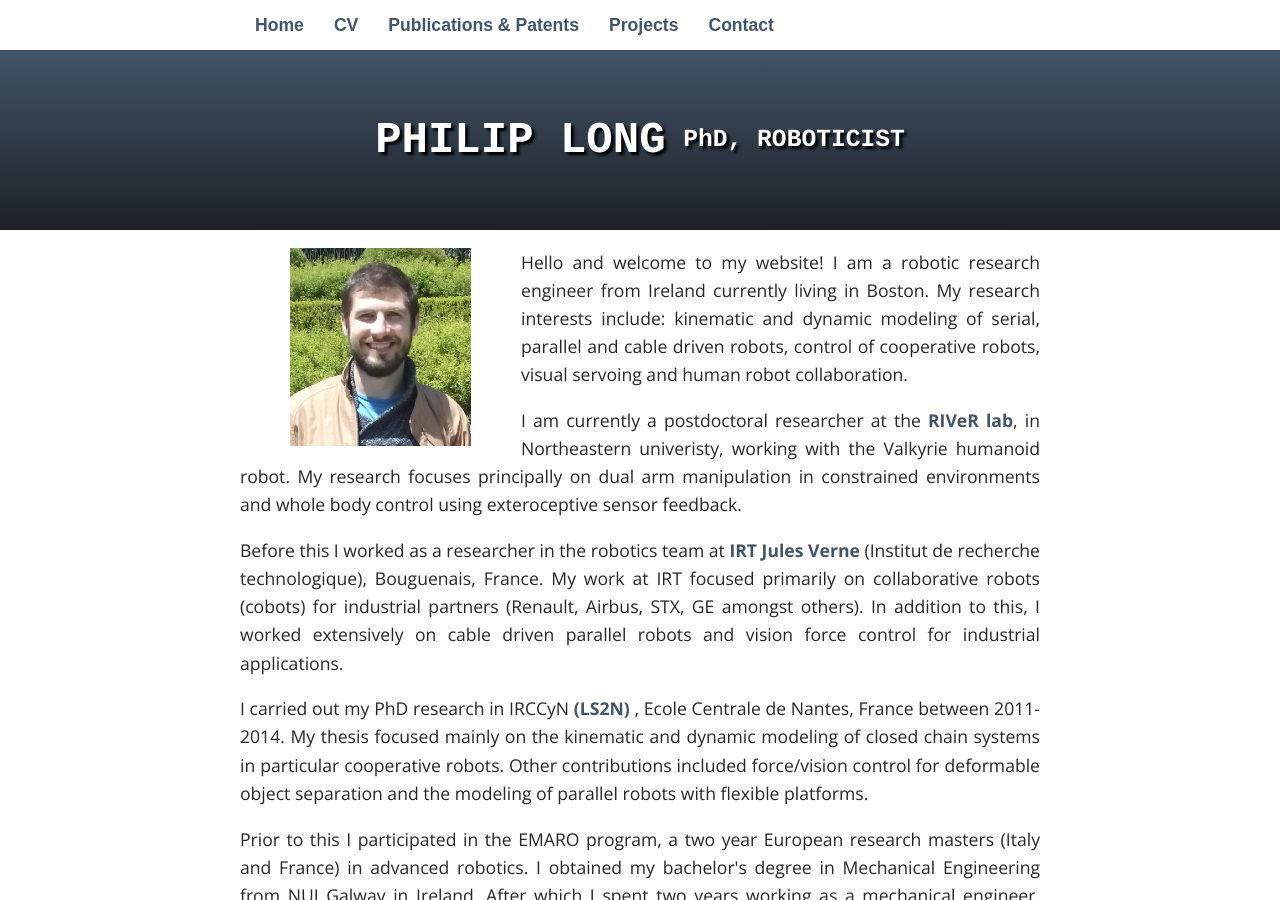
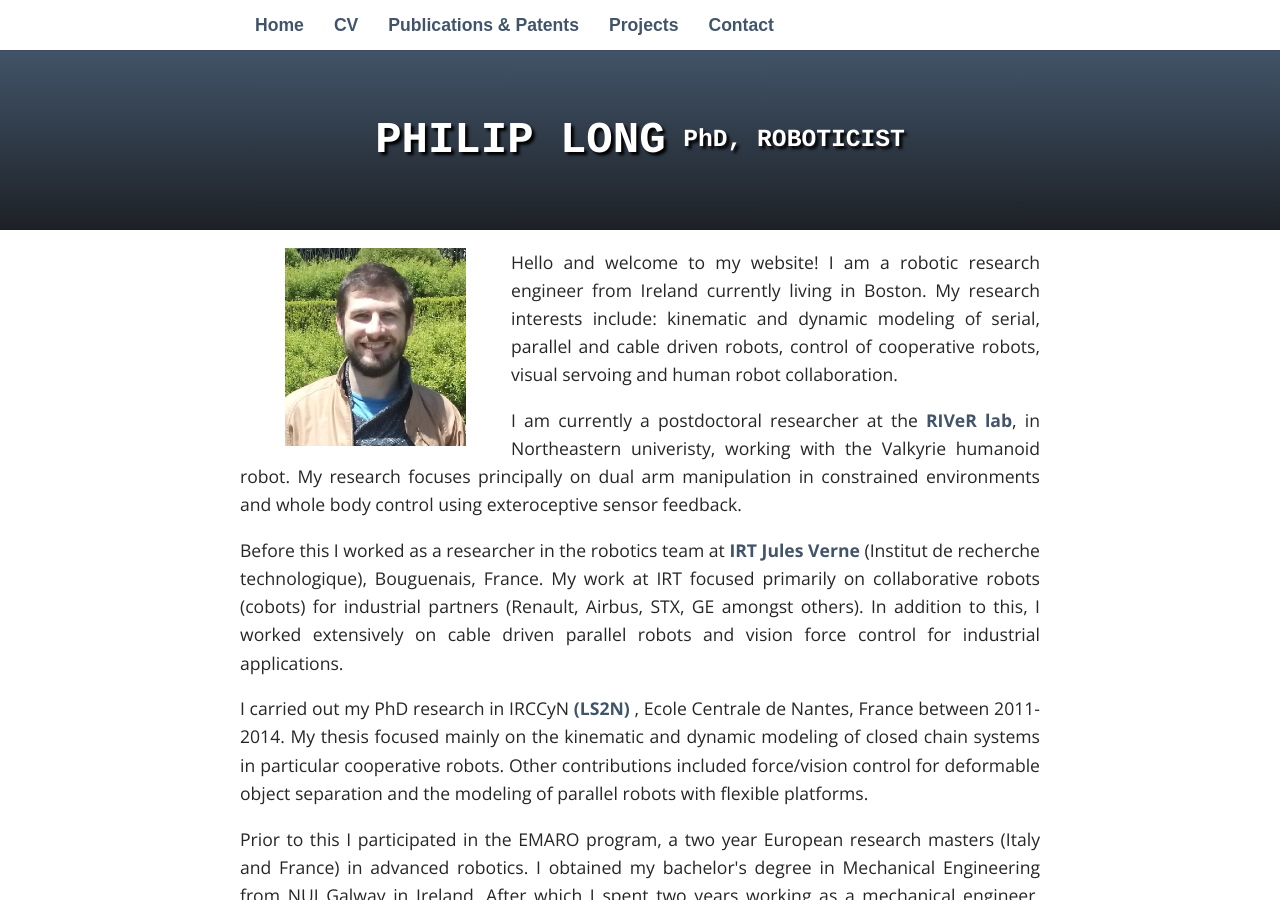
Before and after one commit to philip-long/philip-long.github.io, a Jekyll site: the page built from index.html, in a window 1280 px wide and 900 px high. Built offline with Jekyll 4.4.1, drawn with Linux system fonts in a browser that asks for light colours; some web fonts are replaced.

Commit message:
pic size change

```diff
--- a/index.html
+++ b/index.html
@@ -5,7 +5,7 @@ title: Philip Long, PhD, Roboticist
 
 <div class="blurb">
 <p>
-<img src="./images/pic3.png" alt="my_photo" hspace="50" style="float: left;" />
+<img src="./images/pic3.png" alt="my_photo" hspace="45" style="float: left;" />
     Hello and welcome to my website! I am a robotic research engineer from Ireland currently living in Boston. My research interests include: kinematic and dynamic modeling of serial, parallel and cable driven robots, control of cooperative robots, visual servoing and human robot collaboration.
     </p>
 
```
